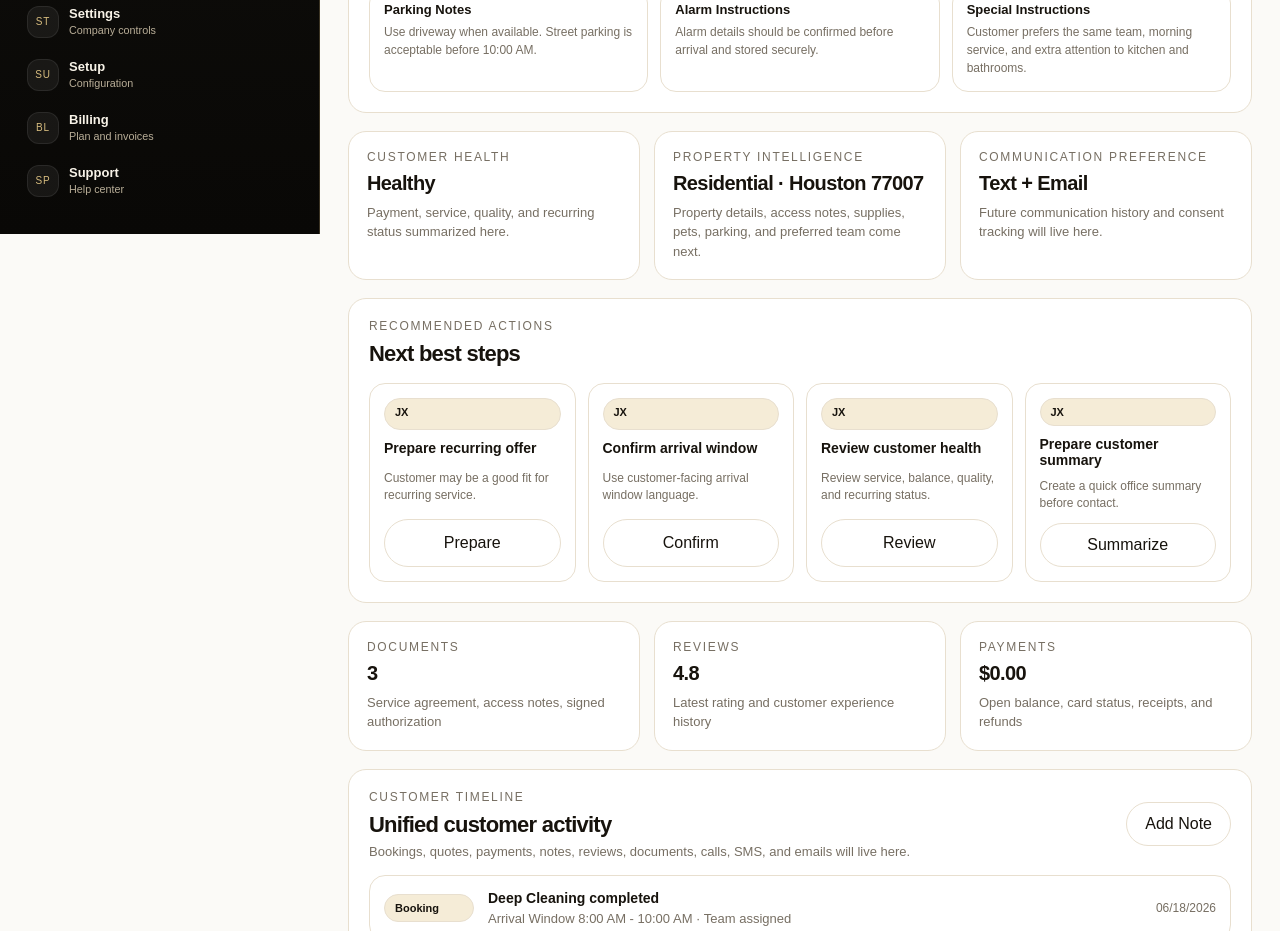
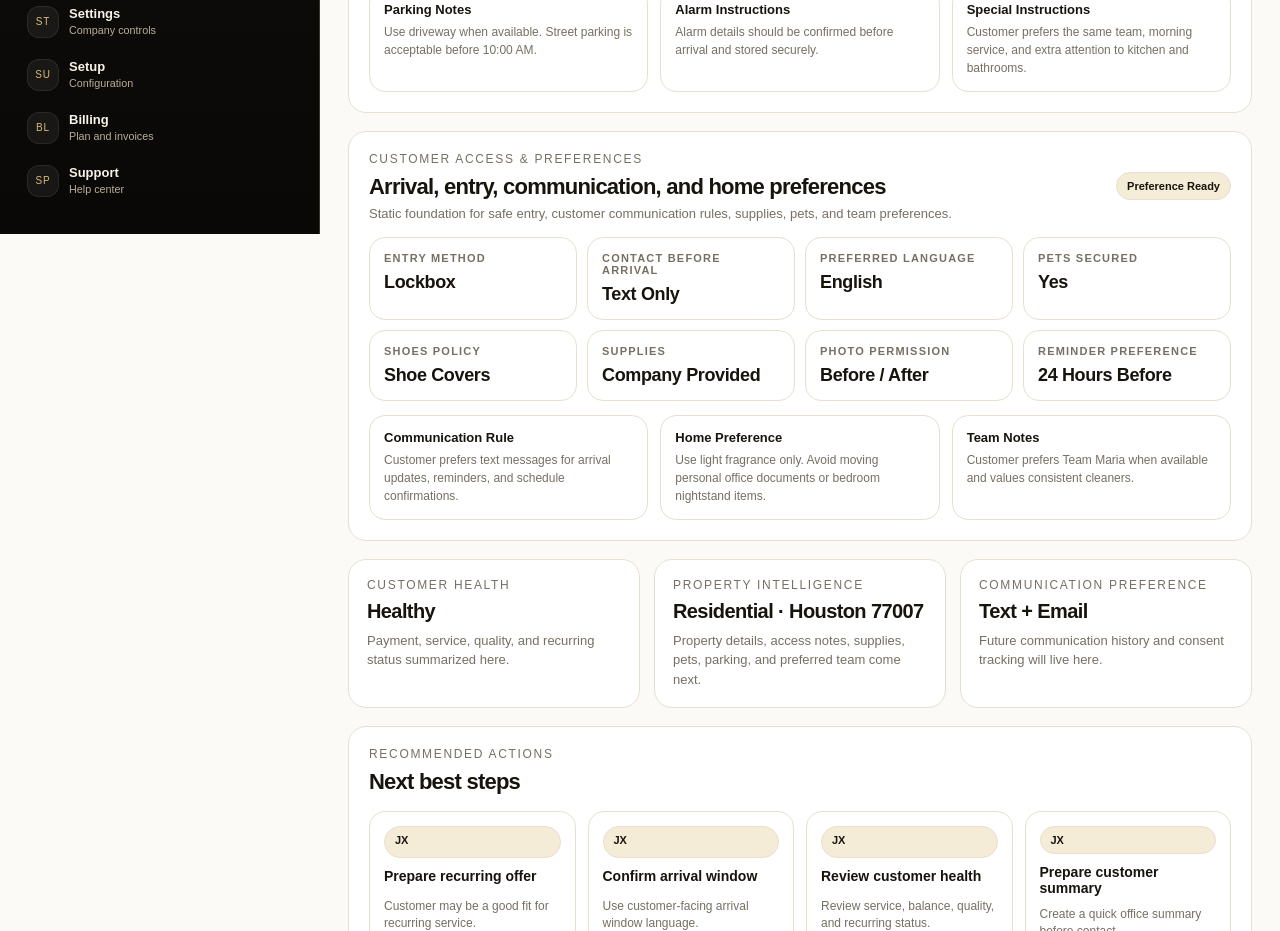
Before and after one commit to 360jarvis/JARVISV4, a Next.js app: page /app/customer-360 in a window 1280 px wide. Shown: the part 1200-2131 px from the top of the page. Built offline with nearby package versions, Linux system fonts and the light colour scheme.

Commit message:
Add Customer 360 access preferences foundation

```diff
--- a/components/customers/Customer360Enterprise.tsx
+++ b/components/customers/Customer360Enterprise.tsx
@@ -48,6 +48,23 @@ const serviceNotes = [
   { title: 'Parking Notes', detail: 'Use driveway when available. Street parking is acceptable before 10:00 AM.' },
   { title: 'Alarm Instructions', detail: 'Alarm details should be confirmed before arrival and stored securely.' },
   { title: 'Special Instructions', detail: 'Customer prefers the same team, morning service, and extra attention to kitchen and bathrooms.' }
+];
+
+const accessPreferences = [
+  { label: 'Entry Method', value: 'Lockbox' },
+  { label: 'Contact Before Arrival', value: 'Text Only' },
+  { label: 'Preferred Language', value: 'English' },
+  { label: 'Pets Secured', value: 'Yes' },
+  { label: 'Shoes Policy', value: 'Shoe Covers' },
+  { label: 'Supplies', value: 'Company Provided' },
+  { label: 'Photo Permission', value: 'Before / After' },
+  { label: 'Reminder Preference', value: '24 Hours Before' }
+];
+
+const preferenceNotes = [
+  { title: 'Communication Rule', detail: 'Customer prefers text messages for arrival updates, reminders, and schedule confirmations.' },
+  { title: 'Home Preference', detail: 'Use light fragrance only. Avoid moving personal office documents or bedroom nightstand items.' },
+  { title: 'Team Notes', detail: 'Customer prefers Team Maria when available and values consistent cleaners.' }
 ];
 
 export default function Customer360Enterprise({ customer }: { customer: CustomerRecord }) {
@@ -144,6 +161,32 @@ export default function Customer360Enterprise({ customer }: { customer: Customer
         </div>
       </section>
 
+      <section className="lux-card" style={{ padding: 20 }}>
+        <div style={{ display: 'flex', justifyContent: 'space-between', gap: 12, alignItems: 'center', flexWrap: 'wrap' }}>
+          <div>
+            <p className="kicker" style={{ margin: 0 }}>Customer Access & Preferences</p>
+            <h2 style={{ margin: '8px 0 0', fontSize: 22, letterSpacing: '-0.035em' }}>Arrival, entry, communication, and home preferences</h2>
+            <p style={{ margin: '6px 0 0', color: 'var(--jarvixx-muted)', fontSize: 13 }}>Static foundation for safe entry, customer communication rules, supplies, pets, and team preferences.</p>
+          </div>
+          <Tag tone="gold">Preference Ready</Tag>
+        </div>
+
+        <div style={{ display: 'grid', gridTemplateColumns: 'repeat(4, minmax(0, 1fr))', gap: 10, marginTop: 16 }}>
+          {accessPreferences.map((item) => (
+            <Metric key={item.label} label={item.label} value={item.value} />
+          ))}
+        </div>
+
+        <div style={{ display: 'grid', gridTemplateColumns: 'repeat(3, minmax(0, 1fr))', gap: 12, marginTop: 14 }}>
+          {preferenceNotes.map((note) => (
+            <article key={note.title} style={{ border: '1px solid var(--jarvixx-border)', borderRadius: 16, padding: 14, background: '#fff' }}>
+              <strong style={{ display: 'block', fontSize: 13 }}>{note.title}</strong>
+              <span style={{ display: 'block', marginTop: 6, color: 'var(--jarvixx-muted)', fontSize: 12, lineHeight: 1.5 }}>{note.detail}</span>
+            </article>
+          ))}
+        </div>
+      </section>
+
       <section style={{ display: 'grid', gridTemplateColumns: '1fr 1fr 1fr', gap: 14 }}>
         <Panel title="Customer Health" value={isPastDue ? 'Needs Attention' : 'Healthy'} detail="Payment, service, quality, and recurring status summarized here." />
         <Panel title="Property Intelligence" value={`${customer.propertyType} · ${customer.city} ${customer.zip}`} detail="Property details, access notes, supplies, pets, parking, and preferred team come next." />
```
